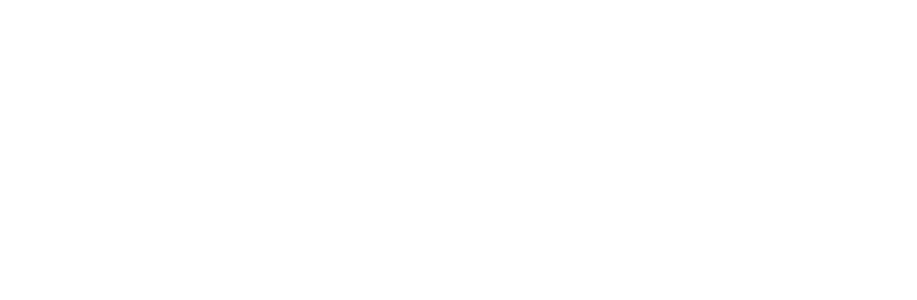
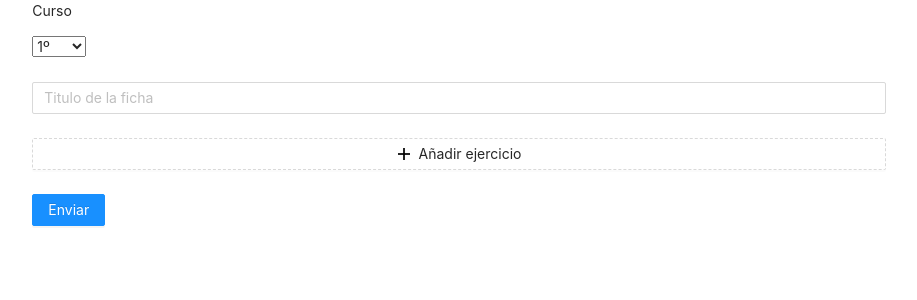
Before and after one commit to SantiagoRMJ/front_final, a React (Create React App) app: page /profesor/sheet in a window 1280 px wide. Shown: the top 300 px of the page, without its empty margins (181-1098 px from the left). Built offline with nearby package versions, Linux system fonts and the light colour scheme.

Commit message:
login teacher register and createsheet components created

```diff
--- a/src/App.js
+++ b/src/App.js
@@ -2,6 +2,7 @@
 import TeacherRegister from './components/TeacherRegister/TeacherRegister'
 import Home from './components/Home/Home'
 import Login from './components/Login/Login'
+import CreateSheet from './components/CreateSheet/CreateSheet'
 import './App.css';
 
 function App() {
@@ -11,6 +12,7 @@
       <Route path="/profesor/registro" exact component={TeacherRegister}/>
       <Route path="/login" exact component={Login}/>
       <Route path="/" exact component={Home}/>
+      <Route path="/profesor/sheet" exact component={CreateSheet}/>
     </Switch>
   </Router>
   );
--- /dev/null
+++ b/src/components/CreateSheet/CreateSheet.css
@@ -0,0 +1,22 @@
+.dynamic-delete-button {
+    margin: 0 8px;
+    cursor: pointer;
+    position: relative;
+    top: 4px;
+    font-size: 24px;
+    color: #999;
+    transition: all 0.3s;
+  }
+  .dynamic-delete-button:hover {
+    color: #777;
+  }
+  .dynamic-delete-button[disabled] {
+    cursor: not-allowed;
+    opacity: 0.5;
+  }
+    [data-theme="dark"] .dynamic-delete-button {
+      color: rgba(255,255,255,.45);
+    }
+    [data-theme="dark"] .dynamic-delete-button:hover {
+      color: rgba(255,255,255,.65);
+    }
--- /dev/null
+++ b/src/components/CreateSheet/CreateSheet.js
@@ -0,0 +1,115 @@
+import React from 'react';
+import ReactDOM from 'react-dom';
+import 'antd/dist/antd.css';
+import './CreateSheet.css';
+import { Form, Input, Button } from 'antd';
+import { MinusCircleOutlined, PlusOutlined } from '@ant-design/icons';
+
+const formItemLayout = {
+  labelCol: {
+    xs: { span: 24 },
+    sm: { span: 4 },
+  },
+  wrapperCol: {
+    xs: { span: 24 },
+    sm: { span: 20 },
+  },
+};
+const formItemLayoutWithOutLabel = {
+  wrapperCol: {
+    xs: { span: 24, offset: 0 },
+    sm: { span: 20, offset: 4 },
+  },
+};
+
+const CreateSheet = () => {
+  const onFinish = values => {
+    console.log(values);
+  };
+
+  return (
+    <Form name="dynamic_form_item" {...formItemLayoutWithOutLabel} onFinish={onFinish}>
+      <Form.List
+        name="ejercicio"
+        rules={[
+          {
+            validator: async (_, names) => {
+              if (!names || names.length < 1) {
+                return Promise.reject(new Error('Introduce al menos 1 ejercicio'));
+              }
+            },
+          },
+        ]}
+      >
+        {(fields, { add, remove }, { errors }) => (
+          <>
+          <Form.Item>
+          <p>Curso</p>
+          <select style={{ width: '5%' }}>
+              <option>1º</option>
+              <option>2º</option>
+              <option>3º</option>
+              <option>4º</option>
+              <option>5º</option>
+              <option>6º</option>
+          </select>
+        </Form.Item>
+        <Form.Item>
+        <Input placeholder="Titulo de la ficha" style={{ width: '80%' }} />
+        </Form.Item>
+            {fields.map((field, index) => (
+
+              <Form.Item
+                {...(index === 0 ? formItemLayout : formItemLayoutWithOutLabel)}
+                label={index === 0 ? 'Ejercicios: ' : ''}
+                required={false}
+                key={field.key}
+              >
+                <Form.Item
+                  {...field}
+                  validateTrigger={['onChange', 'onBlur']}
+                  rules={[
+                    {
+                      required: true,
+                      whitespace: true,
+                      message: "Por favor, introduce un ejercicio o elimina este elemento.",
+                    },
+                  ]}
+                  noStyle
+                >
+
+                  <Input placeholder="ejercicio" style={{ width: '80%' }} />
+                </Form.Item>
+                {fields.length > 1 ? (
+                  <MinusCircleOutlined
+                    className="dynamic-delete-button"
+                    onClick={() => remove(field.name)}
+                  />
+                ) : null}
+              </Form.Item>
+            ))}
+            <Form.Item>
+              <Button
+                type="dashed"
+                onClick={() => add()}
+                style={{ width: '80%'}}
+                icon={<PlusOutlined />}
+              >
+                Añadir ejercicio
+              </Button>
+              <Form.ErrorList errors={errors} />
+            </Form.Item>
+          </>
+        )}
+      </Form.List>
+      <Form.Item>
+        <Button type="primary" htmlType="submit">
+          Enviar
+        </Button>
+      </Form.Item>
+    </Form>
+  );
+};
+
+
+export default CreateSheet;
--- a/src/components/Login/Login.js
+++ b/src/components/Login/Login.js
@@ -31,10 +31,10 @@
 
     }
     return (
-        <form className="Login" onSubmit={login}>
-            <Input type="text" onChange={e=>setName(e.target.value)} name="name" placeholder="Nombre" value={name} className="loginForm_input"/>
-            <Input type="email" onChange={e=>setEmail(e.target.value)} name="email" placeholder="Email" value={email} className="loginForm_input"/>
-            <Input type="password" onChange={e=>setPass(e.target.value)} name="password" placeholder="Contraseña" value={pass} className="loginForm_input"/>
+        <form className="Login-form" onSubmit={login}>
+            <Input type="text" onChange={e=>setName(e.target.value)} name="name" placeholder="Nombre" value={name} className="login-form_input"/>
+            <Input type="email" onChange={e=>setEmail(e.target.value)} name="email" placeholder="Email" value={email} className="login-form_input"/>
+            <Input type="password" onChange={e=>setPass(e.target.value)} name="password" placeholder="Contraseña" value={pass} className="login-form_input"/>
             <button type="submit" className="button">Enviar</button>
         </form>
     )
```
Also changed, not shown: src/components/Login/Login.css (+10 -0 lines), 1 other file (tests, documents, lock files or other folders).
